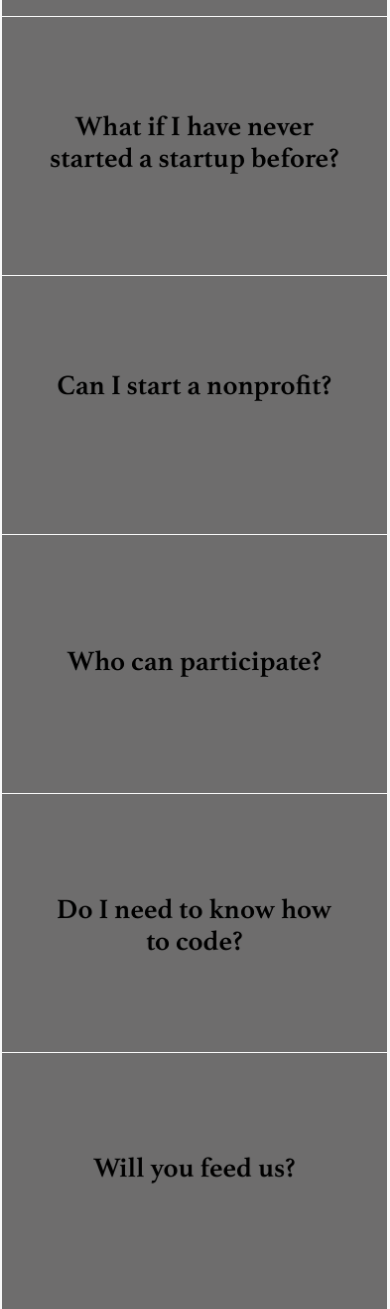
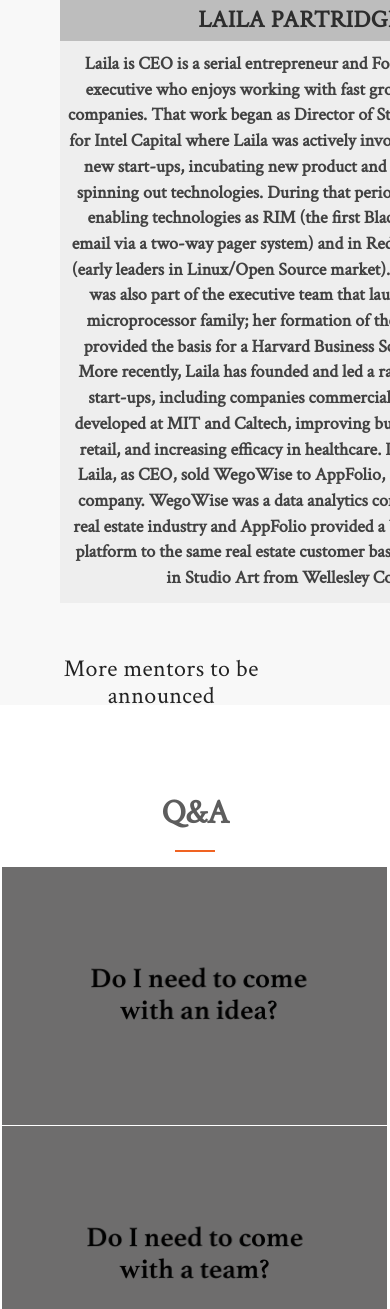
Before and after one commit to yunaganyh/weStartStartupWeekend, a PHP site: page / in a window 390 px wide; the page is wider, and only the part inside the window is pictured. Shown: the part 4144-5453 px from the top of that part. Run offline with PHP 8.4, Linux system fonts and the light colour scheme; some libraries are stand-ins or nearby versions.

Commit message:
add mentor

```diff
--- a/css/style.css
+++ b/css/style.css
@@ -642,7 +642,53 @@ figure.effect-bubba:hover p {
 }
 
 /*--------------------
-4.7. Contacts
+4.7 Mentors
+----------------------*/
+section#mentor {
+	position: relative;
+}
+
+.mentor-item {
+	width: 480px;
+	text-align: center;
+	background: #EEEEEE;
+}
+
+.mentor-item h3 {
+	font-size: 24px;
+	font-weight: 800;
+	text-transform: uppercase;
+	color: #2D2D2D;
+	background: #BDBDBD;
+	padding: 8px;
+}
+
+.mentor-item .mentor-background {
+	color: #424242;
+	font-size: 18px;
+	font-weight: 800;
+	width: 480px;
+	padding: 0 12px 12px 8px;
+}
+
+.col-md-6 {
+	padding-left: 45px;
+	padding-bottom: 32px;
+}
+
+.announcement-item {
+	width: 100%;
+	position: absolute;
+	bottom:5%;
+}
+.announcement {
+	position:absolute;
+	text-align: center;
+	font-size: 24px;
+	width:75%;
+}
+/*--------------------
+4.8. Contacts
 --------------------*/
 
 section#contact form {
--- a/home.html
+++ b/home.html
@@ -216,8 +216,50 @@
 			</div>
 		</section>
 
+		<section id='mentor' class='light-bg'>
+			<div class="container">
+				<div class="row">
+				<div class="col-lg-12 text-center">
+					<div class="section-title">
+						<h2>Mentors</h2>
+					</div>
+				</div>
+			</div>
+			<div class="col-md-6">
+				<div class="mentor-item">
+					<div>
+						<img src="images/laila.jpg" alt="author" height=480px>
+					</div>
+					<div>
+						<h3>Laila Partridge</h3>
+						<div class="mentor-background"> Laila is CEO is a serial entrepreneur and Fortune 100 trained executive who enjoys
+						working with fast growing technology companies. That work began as Director of
+						Strategic Investments for Intel Capital where Laila was actively involved in investing in
+						new start-ups, incubating new product and service ideas, and spinning out technologies.
+						During that period Laila invested in enabling technologies as RIM (the first Blackberry
+						delivered email via a two-way pager system) and in Red Hat and VA Linux (early leaders
+						in Linux/Open Source market). While at Intel, she was also part of the executive team
+						that launched Itanium ® microprocessor family; her formation of the Intel ® 64 Fund
+						provided the basis for a Harvard Business School&#39;s case study. More recently, Laila has
+						founded and led a range of technology start-ups, including companies commercializing
+						technology developed at MIT and Caltech, improving business processes in retail, and
+						increasing efficacy in healthcare. In September 2018 Laila, as CEO, sold WegoWise to
+						AppFolio, a NASDAQ traded company. WegoWise was a data analytics company
+						serving the real estate industry and AppFolio provided a broader operations platform to
+						the same real estate customer base. Laila holds a BA in Studio Art from Wellesley
+						College.
+						</div>
+					</div>
+				</div>
+			</div>
 
-		<section id="portfolio" class='light-bg'>
+			<div class="announcement-item">
+				<h3 class="announcement">More mentors to be announced</h3>
+			</div>
+			</div>
+		</section>
+
+		<section id="portfolio">
 			<div class="container">
 			<div class="row">
 				<div class="col-lg-12 text-center">
```
Also changed, not shown: 1 other file.
